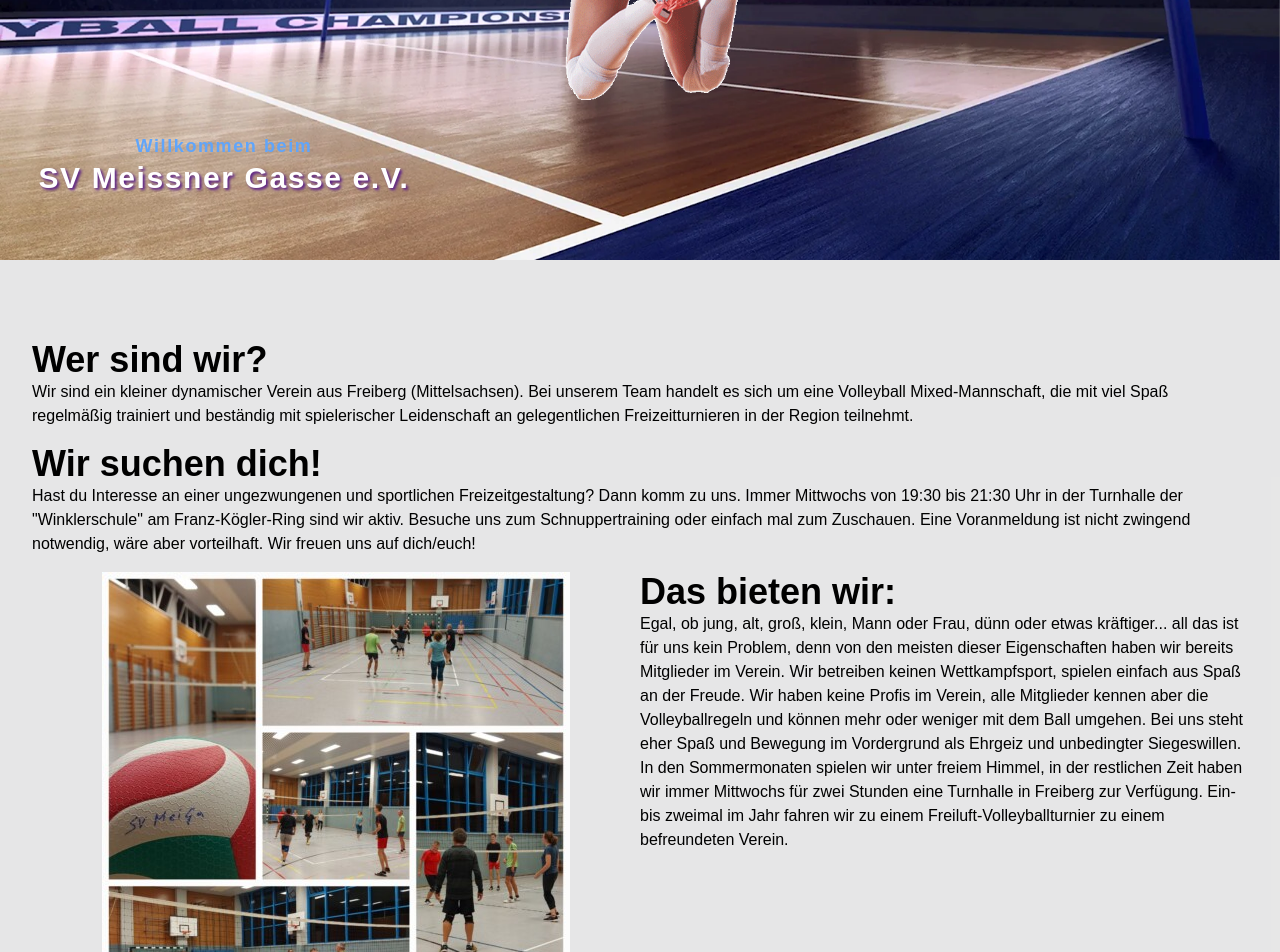
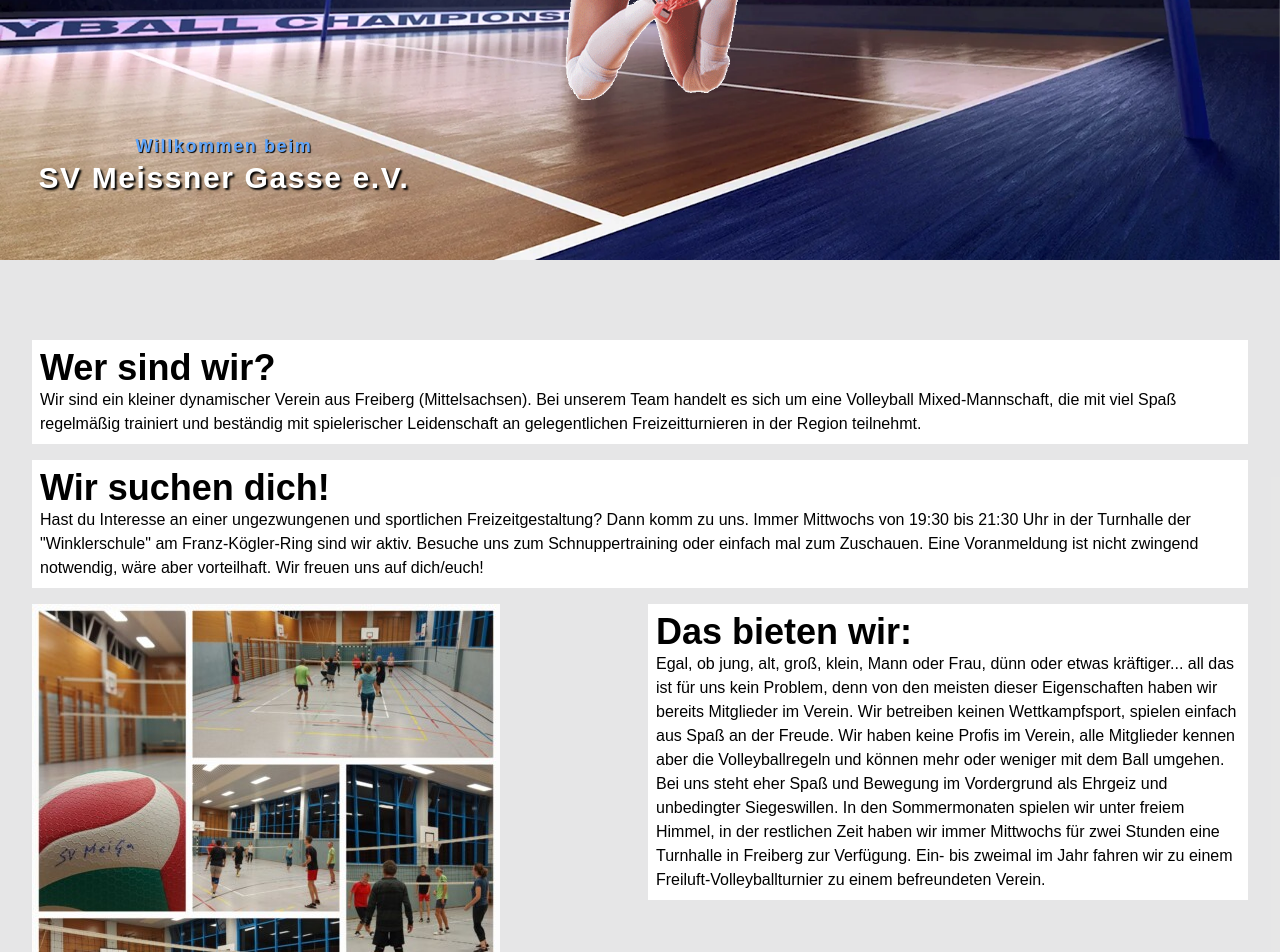
Before and after one commit to SergeySergienko/meiga, a React (Vite) app: page / in a window 1280 px wide. Shown: the part 540-1492 px from the top of the page. Built offline with nearby package versions, Linux system fonts and the light colour scheme.

Commit message:
Refactor Team section

```diff
--- a/src/components/Footer.jsx
+++ b/src/components/Footer.jsx
@@ -1,6 +1,6 @@
 export const Footer = () => {
   return (
-    <div className='bg-blue-dark text-white/40'>
+    <div className='bg-blue-dark text-white/50'>
       <div className='external-container pb-8'>
         <div className='flex flex-col items-center justify-between gap-2 pt-8 border-t-2 border-white/10 md:flex-row'>
           <p>Copyright © SV Meissner Gasse e.V.</p>
--- a/src/components/Fotos.jsx
+++ b/src/components/Fotos.jsx
@@ -4,7 +4,7 @@ import sv4 from '../assets/images/20230719_213453.jpg';
 
 export const Fotos = () => {
   return (
-    <div id='fotos' className='external-container py-6 sm:py-12 lg:py-20'>
+    <div id='fotos' className='external-container py-20'>
       <div className='flex-column rotate-6'>
         <div>
           <img
--- a/src/components/Kontakt.jsx
+++ b/src/components/Kontakt.jsx
@@ -4,7 +4,7 @@ export const Kontakt = () => {
   return (
     <div
       id='contacts'
-      className='external-container bg-blue-dark/60 m-6 sm:my-12 lg:my-20 p-6 sm:py-12 lg:py-20'
+      className='external-container bg-blue-dark/80 m-6 sm:my-12 lg:my-20 p-6 sm:py-12 lg:py-20'
     >
       <div>
         <p className='font-bold'>Anschrift: </p>
--- a/src/components/Main.jsx
+++ b/src/components/Main.jsx
@@ -1,5 +1,4 @@
 import { motion, useMotionValue, useTransform } from 'framer-motion';
-import heroBg from '../assets/images/volleyball_field.jpg';
 import player from '../assets/images/hero-player.png';
 import ball from '../assets/images/hero-ball.png';
 
@@ -42,9 +41,6 @@ export const Main = () => {
     <section
       id='startseite'
       className='flex flex-col justify-end relative w-full h-screen min-h-600 overflow-hidden bg-hero-bg bg-cover bg-center'
-      // style={{
-      //   backgroundImage: `url(${heroBg})`,
-      // }}
       onMouseMove={handleMouseMove}
       onMouseLeave={handleMouseLeave}
     >
@@ -59,13 +55,6 @@ export const Main = () => {
             y: translateY,
           }}
         ></motion.div>
-        {/* <div
-          className='absolute w-full h-screen min-h-600'
-          style={{
-            background:
-              'radial-gradient(circle, rgba(17,17,21,0) 0%, rgba(17,17,21,0.6) 40%, rgba(17,17,21,1) 100%)',
-          }}
-        ></div> */}
         <motion.div
           className='absolute top-1/2 left-1/2 transform -translate-x-1/2 -translate-y-1/2 transition-all duration-2500 ease-out bg-contain bg-center bg-no-repeat w-96 h-screen min-h-600 border-transparent'
           style={{
@@ -87,14 +76,13 @@ export const Main = () => {
           transition={{ type: 'spring', stiffness: 60, damping: 20 }}
         >
           <h1 className='mb-4 font-accent tracking-widest font-bold'>
-            <p className='text-lg text-blue-400'>Willkommen beim </p>
-            <p className='text-3xl text-white text-purple-200 font-bold [text-shadow:2px_2px_3px_var(--tw-shadow-color)] shadow-purple-900'>
+            <p className='text-lg text-blue-400 [text-shadow:1px_1px_1px_var(--tw-shadow-color)] shadow-black'>
+              Willkommen beim
+            </p>
+            <p className='text-3xl text-white text-purple-200 font-bold [text-shadow:2px_2px_2px_var(--tw-shadow-color)] shadow-black'>
               SV Meissner Gasse e.V.
             </p>
           </h1>
-          {/* <button className='bg-blue-400 hover:bg-blue-500 text-white font-bold py-2 px-4 rounded'>
-            Wer sind wir
-          </button> */}
         </motion.div>
       </div>
     </section>
--- a/src/components/Team.jsx
+++ b/src/components/Team.jsx
@@ -4,14 +4,9 @@ export const Team = () => {
   return (
     <div className='bg-main-dark/10'>
       <div id='team' className='external-container p-6 sm:py-12 lg:py-20'>
-        {/* <div className='flex justify-center p-4 bg-purple-200'>
-        <h2 className='text-4xl text-center text-purple-600 font-bold [text-shadow:2px_2px_3px_var(--tw-shadow-color)] shadow-purple-900'>
-          Team
-        </h2>
-      </div> */}
-        <div>
-          <p className='text-4xl font-bold'>Wer sind wir?</p>
-          <p className='mb-4'>
+        <div className='bg-white p-2 mb-4'>
+          <p className='text-3xl sm:text-4xl font-bold'>Wer sind wir?</p>
+          <p>
             Wir sind ein kleiner dynamischer Verein aus Freiberg
             (Mittelsachsen). Bei unserem Team handelt es sich um eine Volleyball
             Mixed-Mannschaft, die mit viel Spaß regelmäßig trainiert und
@@ -19,9 +14,9 @@ export const Team = () => {
             Freizeitturnieren in der Region teilnehmt.
           </p>
         </div>
-        <div>
-          <p className='text-4xl font-bold'>Wir suchen dich!</p>
-          <p className='mb-4'>
+        <div className='bg-white p-2 mb-4'>
+          <p className='text-3xl sm:text-4xl font-bold'>Wir suchen dich!</p>
+          <p>
             Hast du Interesse an einer ungezwungenen und sportlichen
             Freizeitgestaltung? Dann komm zu uns. Immer Mittwochs von 19:30 bis
             21:30 Uhr in der Turnhalle der "Winklerschule" am Franz-Kögler-Ring
@@ -30,13 +25,13 @@ export const Team = () => {
             aber vorteilhaft. Wir freuen uns auf dich/euch!
           </p>
         </div>
-        <div className='flex-column sm:flex'>
-          <div className='sm:flex-shrink-0 sm:w-2/4'>
-            <img src={sv2} alt='sv2' className='my-0 mx-auto' />
+        <div className='flex-column sm:flex sm:items-start'>
+          <div className='sm:flex-shrink-0 sm:w-2/4 sm:mr-2'>
+            <img src={sv2} alt='sv2' />
           </div>
-          <div className='sm:flex-shrink'>
-            <p className='text-4xl font-bold'>Das bieten wir:</p>
-            <p className='mb-4'>
+          <div className='bg-white p-2 mt-4 sm:mt-0 sm:flex-grow'>
+            <p className='text-3xl sm:text-4xl font-bold'>Das bieten wir:</p>
+            <p>
               Egal, ob jung, alt, groß, klein, Mann oder Frau, dünn oder etwas
               kräftiger... all das ist für uns kein Problem, denn von den
               meisten dieser Eigenschaften haben wir bereits Mitglieder im
--- a/src/components/events/EventCard.jsx
+++ b/src/components/events/EventCard.jsx
@@ -53,9 +53,9 @@ export const EventCard = ({ event }) => {
   return (
     <>
       <>
-        <h2 className='text-center font-bold'>
+        <h3 className='text-center font-bold'>
           <p className='text-xl'>{event.title}</p>
-        </h2>
+        </h3>
         {/* <p className='text-center'>
           <span className='mr-1'>Platz im Turnier: </span>
           <FaTrophy className='inline pb-1 mr-1 text-red-600' />
@@ -81,7 +81,7 @@ export const EventCard = ({ event }) => {
         {event.photos.map((photo, index) => (
           <div key={index}>
             <img
-              className='w-full h-40 sm:h-72 object-contain object-center'
+              className='w-full h-48 sm:h-96 object-contain object-center'
               src={photo}
               alt={`Event_photo_${index}`}
             />
--- a/src/components/events/EventCardCover.jsx
+++ b/src/components/events/EventCardCover.jsx
@@ -28,7 +28,7 @@ export const EventCardCover = ({ event }) => {
           <div className='flex flex-col justify-between items-start md:mr-4'>
             <h3 className='line-clamp-1 uppercase'>
               <span
-                className='mr-4 font-bold transition hover:text-red-600 cursor-pointer'
+                className='mr-4 font-bold transition hover:text-purple-600 cursor-pointer'
                 onClick={openEventPopup}
               >
                 {event.title}
```
